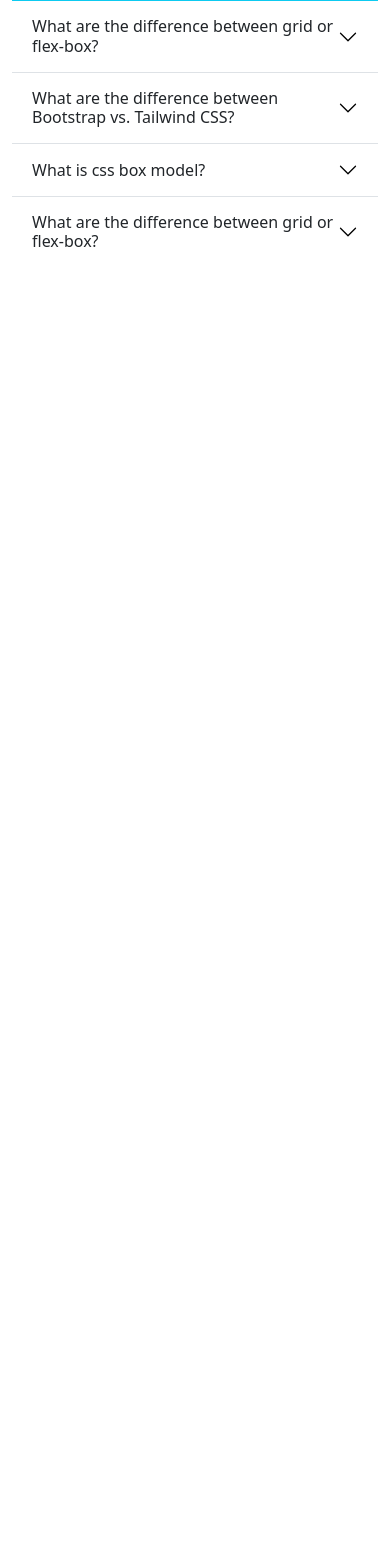
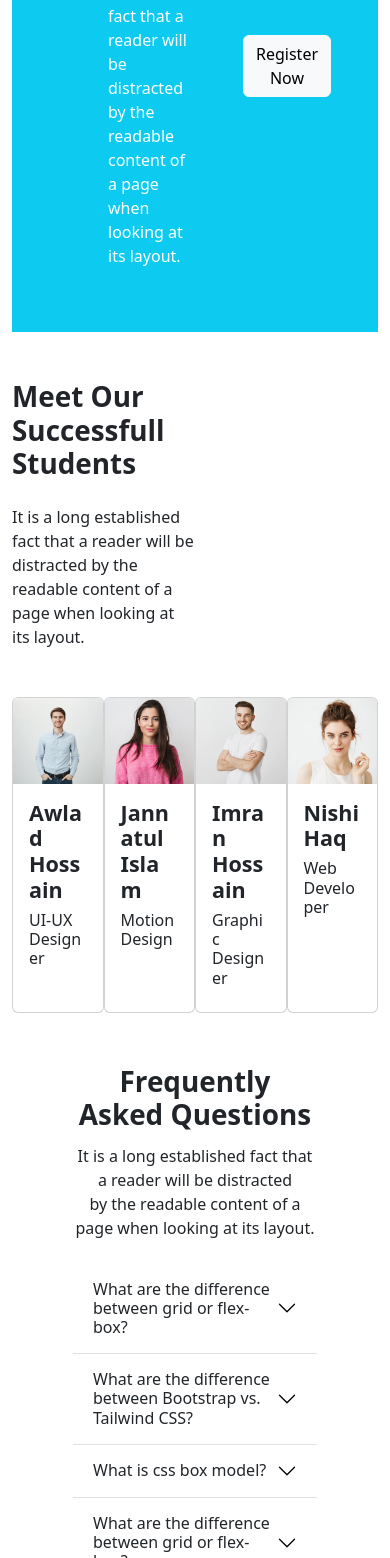
Before and after one commit to ashiqcsebu/complete-bootstrap-landing-page, a plain HTML site: page index.html in a window 390 px wide. Shown: the part 442-2000 px from the top of the page. Before the commit the page ends 844 px from the top, so only its background shows below. Drawn offline with nearby package versions, Linux system fonts and the light colour scheme.

Commit message:
Modal and Successful student section  added

```diff
--- a/index.html
+++ b/index.html
@@ -3,7 +3,7 @@
   <head>
     <meta charset="utf-8">
     <meta name="viewport" content="width=device-width, initial-scale=1">
-    <title>Bootstrap demo</title>
+    <title>EduHive</title>
     <link href="https://cdn.jsdelivr.net/npm/bootstrap@5.2.0/dist/css/bootstrap.min.css" rel="stylesheet" integrity="sha384-gH2yIJqKdNHPEq0n4Mqa/HGKIhSkIHeL5AyhkYV8i59U5AR6csBvApHHNl/vI1Bx" crossorigin="anonymous">
   </head>
   <body>
@@ -17,10 +17,13 @@
             <a class="navbar-brand" href="#">
              <h4 class="fw-bolder text-info">EDU HIVE</h4>
             </a>
+
+
             <button class="navbar-toggler" type="button" data-bs-toggle="collapse" data-bs-target="#navbarSupportedContent"
               aria-controls="navbarSupportedContent" aria-expanded="false" aria-label="Toggle navigation">
               <span class="navbar-toggler-icon"></span>
             </button>
+
             <div class="collapse navbar-collapse " id="navbarSupportedContent">
 
               <ul class="navbar-nav me-auto mb-2 mb-lg-0">
@@ -41,7 +44,7 @@
               </ul>
 
             </div>
-              <button class="btn btn-outline-success" type="submit">Register</button>
+            <!-- <button class="btn btn-outline-success" type="submit">Register</button> -->
 
             </div>
           </div>
@@ -69,7 +72,7 @@
         </div>
       </div>
       <div class="carousel-item">
-        <img src="images/cover/cover-2.jpg" style="height: 700px;" class="d-block w-100 " alt="...">
+        <img src="images/cover/cover-3.jpg"  class="d-block w-100 " alt="...">
         <div class="carousel-caption d-none d-md-block">
             <h1 class="text-black">MERN stack Development</h1>
 
@@ -77,7 +80,7 @@
         </div>
       </div>
       <div class="carousel-item">
-        <img src="images/cover/cover-3.jpg" class="d-block w-100 " alt="...">
+        <img src="images/cover/cover-2.jpg" class="d-block w-100 " alt="...">
         <div class="carousel-caption d-none d-md-block">
           <h1 class="text-black">Skills development</h1>
           <h4 class="text-black">It is a long established fact that a reader will be distracted by the readable content of a page when looking at its layout.</h4>
@@ -102,22 +105,101 @@
 
       <main>
 
+        <br>
+
 
         <section class="container">
 
 
-            <div class=" d-flex justify-content-between bg-info">
+            <div class=" d-flex justify-content-between align-items-center bg-info">
 
-                <div class="pt-5 ps-5 text-white">
-                    <h1>Ready to Join</h1>
-                    <p>It is a long established fact that a reader will be distracted by the <br>
+                <div class="ms-5  p-5 col-6 text-white">
+                    <h1 class="fw-bolder">Ready to Join ?</h1>
+                    <p>It is a long established fact that a reader will be distracted by the
                      readable content of a page when looking at its layout.</p>
                 </div>
 
-           <div class="">
-            <button class="btn btn-light" type="submit">Register</button>
+           <div class="me-5">
+
+
+                <!-- Button trigger modal -->
+                <button type="button" class="btn btn-light" data-bs-toggle="modal" data-bs-target="#exampleModal">
+                    Register Now
+                </button>
+
+                <!-- Modal -->
+                <div class="modal fade" id="exampleModal" tabindex="-1" aria-labelledby="exampleModalLabel" aria-hidden="true">
+                    <div class="modal-dialog">
+                    <div class="modal-content">
+                        <div class="modal-header">
+                        <h5 class="modal-title" id="exampleModalLabel">Modal title</h5>
+                        <button type="button" class="btn-close" data-bs-dismiss="modal" aria-label="Close"></button>
+                        </div>
+                        <div class="modal-body">
+                        <img src="images/course/course-1.png" alt="">
+                        <p>You are cordially welcome to our Skill Development Program. </p>
+                        </div>
+                        <div class="modal-footer">
+                        <button type="button" class="btn btn-danger" data-bs-dismiss="modal">Close</button>
+
+
+                        </div>
+                    </div>
+                    </div>
+                </div>
        </div>
 
+
+          </div>
+
+        </section>
+
+
+
+        <section class="container">
+
+        <div>
+            <div class="mt-5 col-6">
+                <h1 class="fw-bold">Meet Our Successfull Students</h1>
+                <p class="pt-3 fw-lighter">It is a long established fact that a reader will be distracted by the
+                    readable content of a page when looking at its layout.</p>
+            </div>
+
+        <div class="d-flex justify-content-between mt-5">
+
+            <div class="card" style="width: 18rem;">
+                <img src="images/student/student-1.png" class="card-img-top" alt="...">
+                <div class="card-body">
+               <h4 class="fw-bold">Awlad Hossain</h4>
+               <h6>UI-UX Designer</h6>
+                </div>
+            </div>
+
+            <div class="card" style="width: 18rem;">
+                <img src="images/student/student-2.png" class="card-img-top" alt="...">
+                <div class="card-body">
+               <h4 class="fw-bold">Jannatul Islam</h4>
+               <h6>Motion Design</h6>
+                </div>
+            </div>
+
+            <div class="card" style="width: 18rem;">
+                <img src="images/student/student-3.png" class="card-img-top" alt="...">
+                <div class="card-body">
+               <h4 class="fw-bold">Imran Hossain</h4>
+               <h6>Graphic Designer</h6>
+                </div>
+            </div>
+
+            <div class="card" style="width: 18rem;">
+                <img src="images/student/student-4.png" class="card-img-top" alt="...">
+                <div class="card-body">
+               <h4 class="fw-bold">Nishi Haq</h4>
+               <h6>Web Developer</h6>
+                </div>
+            </div>
+
+        </div>
 
     </div>
 
@@ -128,9 +210,18 @@
 
 
 
-<div class="container">
 
 
+<div class="container mt-5">
+
+    <div class="col-8 m-auto">
+        <div class=" text-center ">
+            <h1 class="text-center fw-bolder p-1">Frequently Asked Questions</h1>
+            <p >It is a long established fact that a reader will be distracted <br> by the readable content of a page when
+            looking at its layout.</p>
+
+        </div>
+            <div class="pt-2">
                 <div class="accordion accordion-flush" id="accordionFlushExample">
                 <div class="accordion-item">
                     <h2 class="accordion-header" id="flush-headingOne">
@@ -179,6 +270,9 @@
                     </div>
                     </div>
                 </div>
+
+                </div>
+            </div>
         </div>
 
 
@@ -186,6 +280,12 @@
 
 
 
+
+
+
+<br>
+
+<br>
 
 
 
```
Lines whose indentation alone changed are shown as unchanged.
